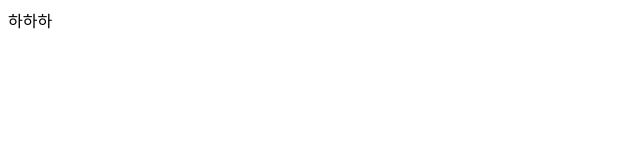
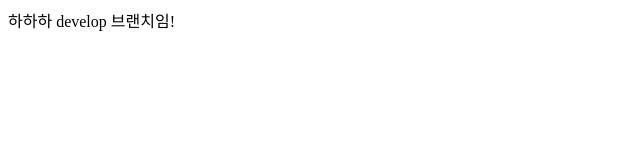
Before and after one commit to uvcjsh/git-practice, a plain HTML site: page index.html in a window 1280 px wide. Shown: the whole page, without its empty margins (0-640 px from the left). Drawn offline with Linux system fonts and the light colour scheme.

Commit message:
change index.html

```diff
--- a/index.html
+++ b/index.html
@@ -1,3 +1,3 @@
 <html>
-  하하하
+  하하하 develop 브랜치임!
 </html>
```
